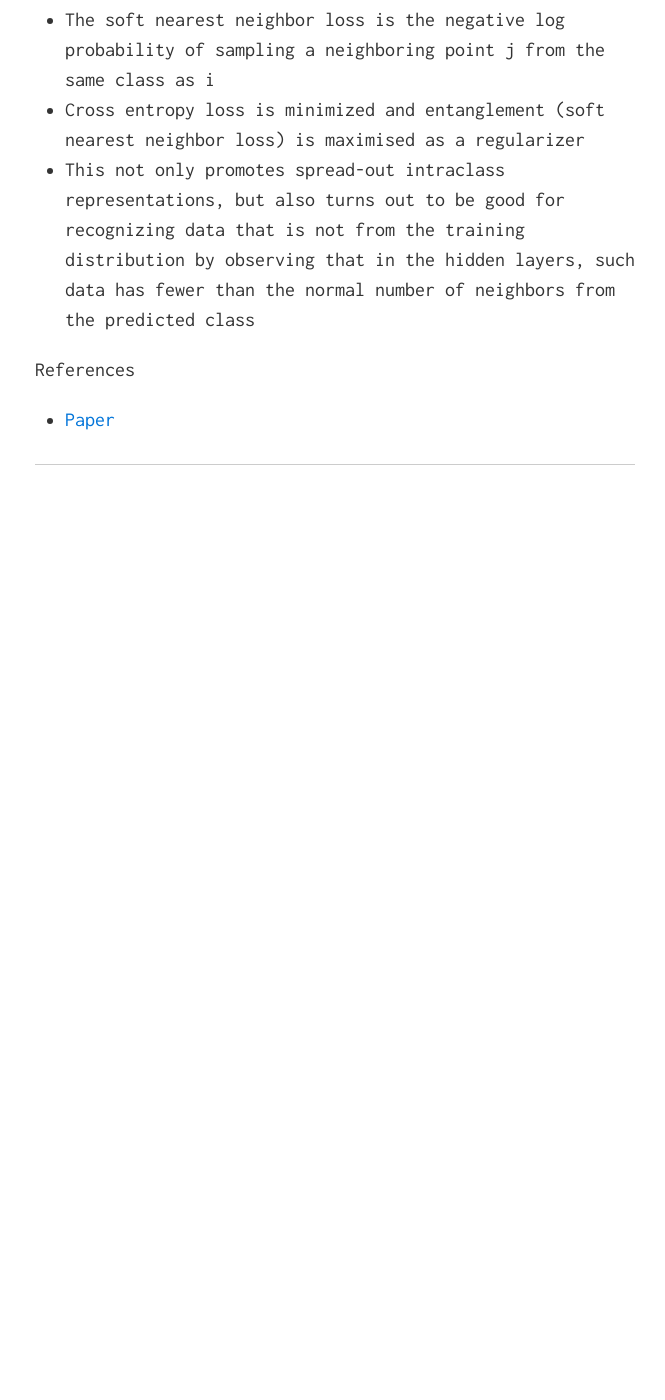
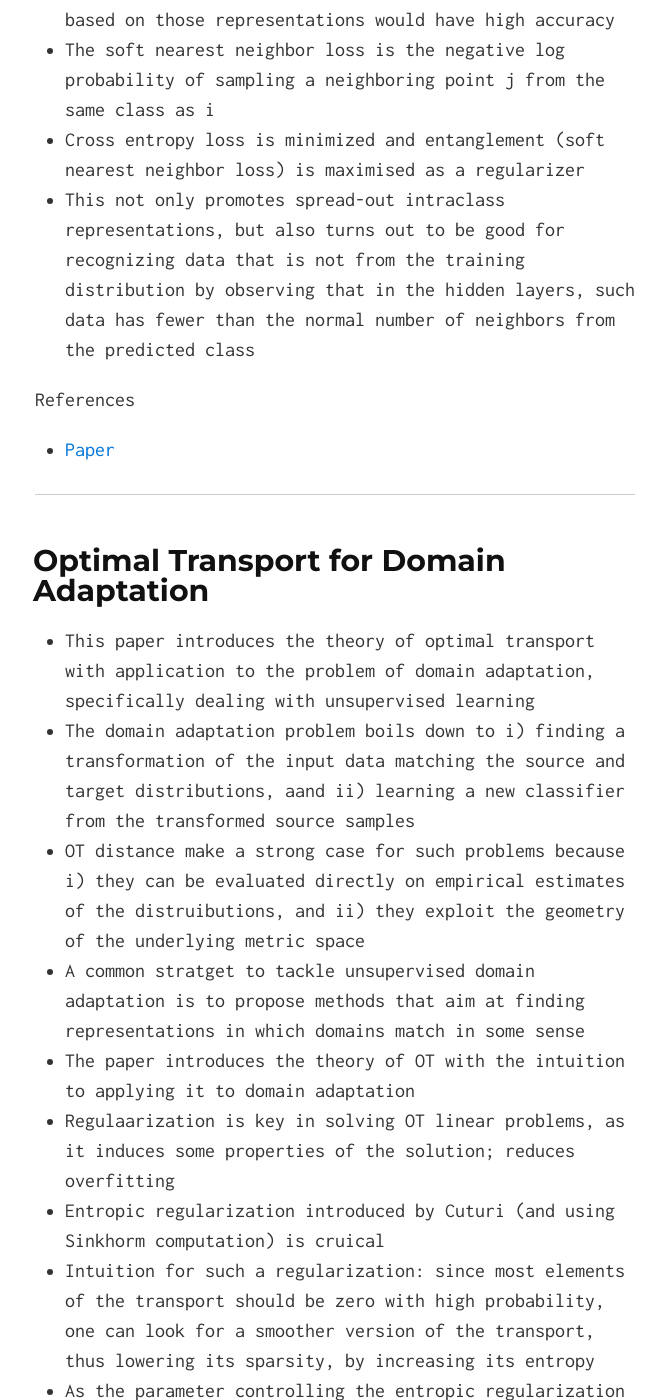
Before and after one commit to divyanshk/Papers-Blogs, a Jekyll site: the page built from index.md, in a window 1280 px wide and 1400 px high, scrolled down 14499 px. Shown: the whole window, without its empty margins (305-970 px from the left). Built offline with Jekyll 4.4.1, drawn with Linux system fonts in a browser that asks for light colours; formulas are drawn with MathJax 3; before the commit the page ends 15065 px from its top, so only the background shows below that; some of the changed text lies outside the part shown.

Commit message:
OT for Domain Adaptation

```diff
--- a/index.md
+++ b/index.md
@@ -14,6 +14,7 @@ layout: default
 [Memory-Efficient Implementation of DenseNets](#memdense)
 [Attention Is All You Need](#attn)
 [Analyzing and Improving Representations with the Soft Nearest Neighbor Loss](#soft)
+[Optimal Transport for Domain Adaptation](#otda)
 
 ---
 
@@ -267,3 +268,23 @@ References
 * [Paper](https://arxiv.org/pdf/1902.01889.pdf)
 
 ---
+
+## <a name="otda"></a>Optimal Transport for Domain Adaptation
+
+* This paper introduces the theory of optimal transport with application to the problem of domain adaptation, specifically dealing with unsupervised learning
+* The domain adaptation problem boils down to i) finding a transformation of the input data matching the source and target distributions, aand ii) learning a new classifier from the transformed source samples
+* OT distance make a strong case for such problems because i) they can be evaluated directly on empirical estimates of the distruibutions, and ii) they exploit the geometry of the underlying metric space
+* A common stratget to tackle unsupervised domain adaptation is to propose methods that aim at finding representations in which domains match in some sense
+* The paper introduces the theory of OT with the intuition to applying it to domain adaptation
+* Regulaarization is key in solving OT linear problems, as it induces some properties of the solution; reduces overfitting
+* Entropic regularization introduced by Cuturi (and using Sinkhorm computation) is cruical
+* Intuition for such a regularization: since most elements of the transport should be zero with high probability, one can look for a smoother version of the transport, thus lowering its sparsity, by increasing its entropy
+* As the parameter controlling the entropic regularization term increases, the sparsity of the plan decreases aand source points tend to distribute their porobablity masses toward more taarget points
+* The paper provides regularization to the barycentric mapping solution of the transformation mapping source to taaret domains
+* But these only cover basic affine transformations, the paper doesn't provide solutions that can be directly applied to modern deep learning problems
+
+References
+* [Paper](https://arxiv.org/abs/1507.00504)
+
+---
+s
```
